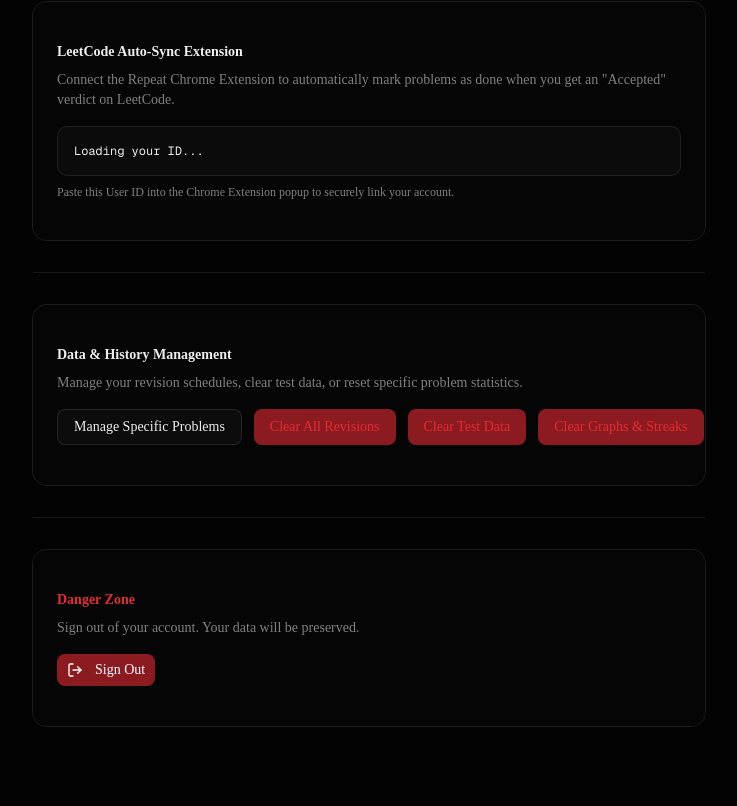
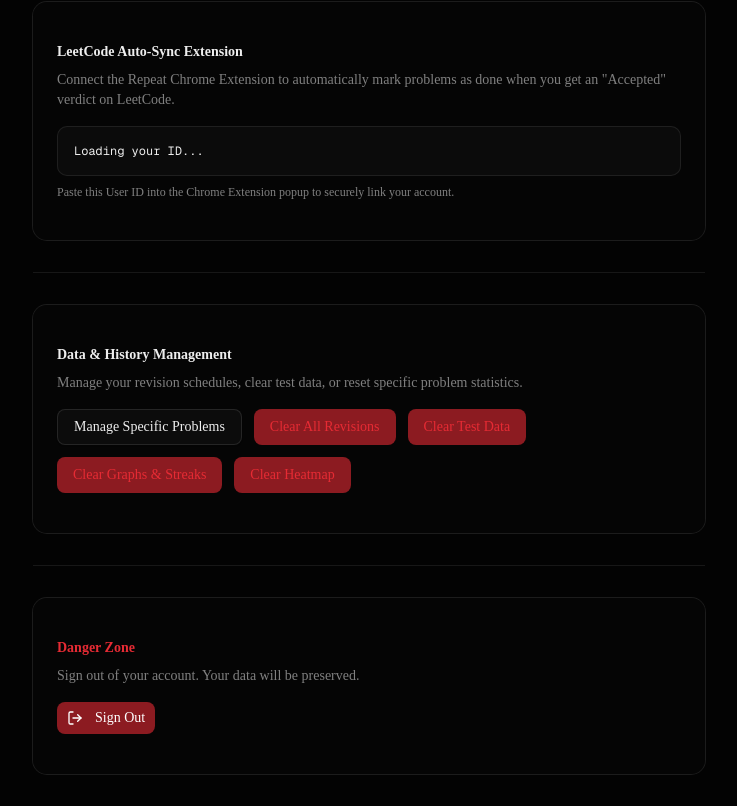
Before and after one commit to MrCode-2005/dsa-tracker-repeat, a Next.js app: page /settings in a window 1280 px wide. Shown: the part 1101-1907 px from the top of the page, without its empty margins (255-992 px from the left). Before the commit the page ends 1859 px from the top, so only its background shows below. Built offline with nearby package versions, Linux system fonts and the light colour scheme; no server answers.

Commit message:
Fix button overflow in settings - use flex-wrap

```diff
--- a/src/app/(app)/settings/page.tsx
+++ b/src/app/(app)/settings/page.tsx
@@ -180,7 +180,7 @@
           <p className="text-sm text-muted-foreground mb-4">
             Manage your revision schedules, clear test data, or reset specific problem statistics.
           </p>
-          <div className="flex flex-col sm:flex-row gap-3">
+          <div className="flex flex-wrap gap-3">
             <Button
               variant="outline"
               onClick={() => setIsManageDataOpen(true)}
```
